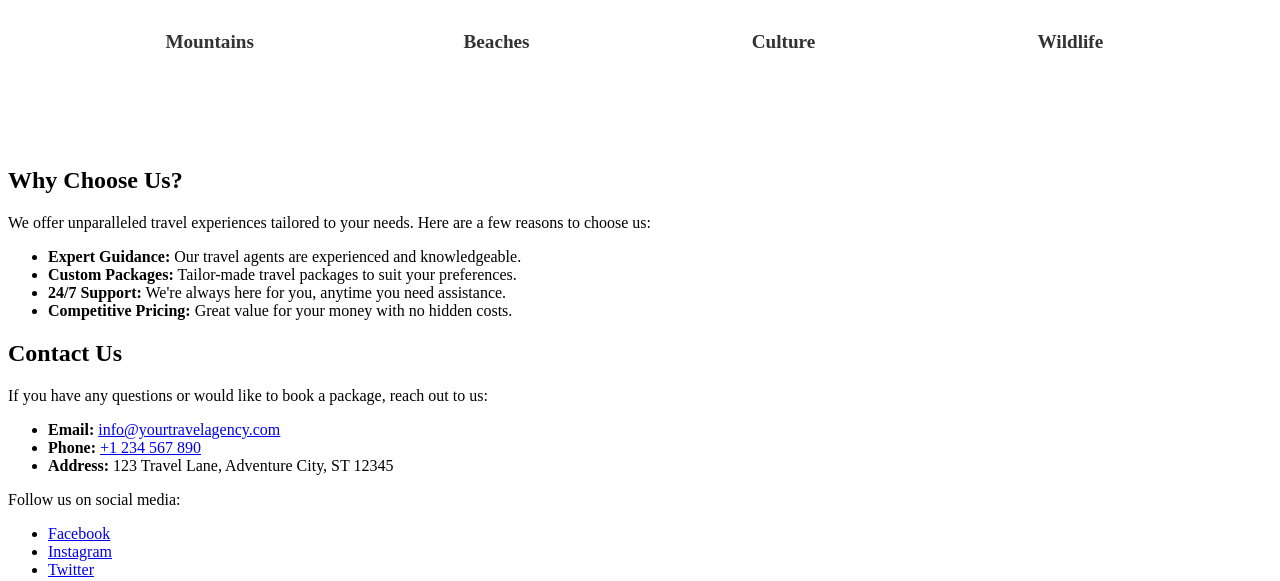
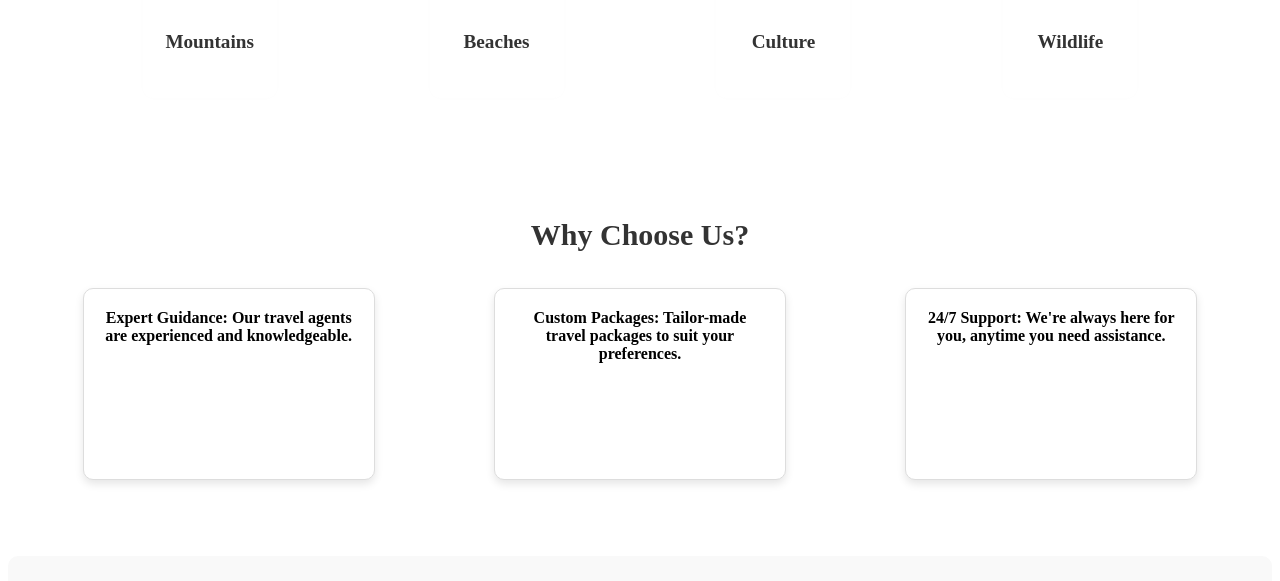
Before and after one commit to ethanbwibo-Strath/Software-Engineering-Project, a PHP site: page /NewHomePage.php in a window 1280 px wide; the page is wider, and only the part inside the window is pictured. Shown: the part 1970-2551 px from the top of that part. Run offline with PHP 8.4, Linux system fonts and the light colour scheme; grey boxes are pictures that could not be loaded.

Commit message:
Update NewHomePage.php

```diff
--- a/NewHomePage.php
+++ b/NewHomePage.php
@@ -320,19 +320,17 @@ include 'layouts/header.php';
         </div>
     </div>
 
-<div class="why-us-section">
-    <h2>Why Choose Us?</h2>
-    <p>We offer unparalleled travel experiences tailored to your needs. Here are a few reasons to choose us:</p>
-    <ul>
-        <li><strong>Expert Guidance:</strong> Our travel agents are experienced and knowledgeable.</li>
-        <li><strong>Custom Packages:</strong> Tailor-made travel packages to suit your preferences.</li>
-        <li><strong>24/7 Support:</strong> We're always here for you, anytime you need assistance.</li>
-        <li><strong>Competitive Pricing:</strong> Great value for your money with no hidden costs.</li>
-    </ul>
+<div class="why-us">
+    <h3>Why Choose Us?</h3>
+    <div class="whyUs-box">
+        <p><strong>Expert Guidance:</strong> Our travel agents are experienced and knowledgeable.</p>
+        <p><strong>Custom Packages:</strong> Tailor-made travel packages to suit your preferences.</p>
+        <p><strong>24/7 Support:</strong> We're always here for you, anytime you need assistance.</p>
+    </div>
 </div>
 
-<div class="contact-us-section">
-    <h2>Contact Us</h2>
+<div class="contact-us">
+    <h3>Contact Us</h3>
     <p>If you have any questions or would like to book a package, reach out to us:</p>
     <ul>
         <li><strong>Email:</strong> <a href="mailto:info@yourtravelagency.com">info@yourtravelagency.com</a></li>
```
